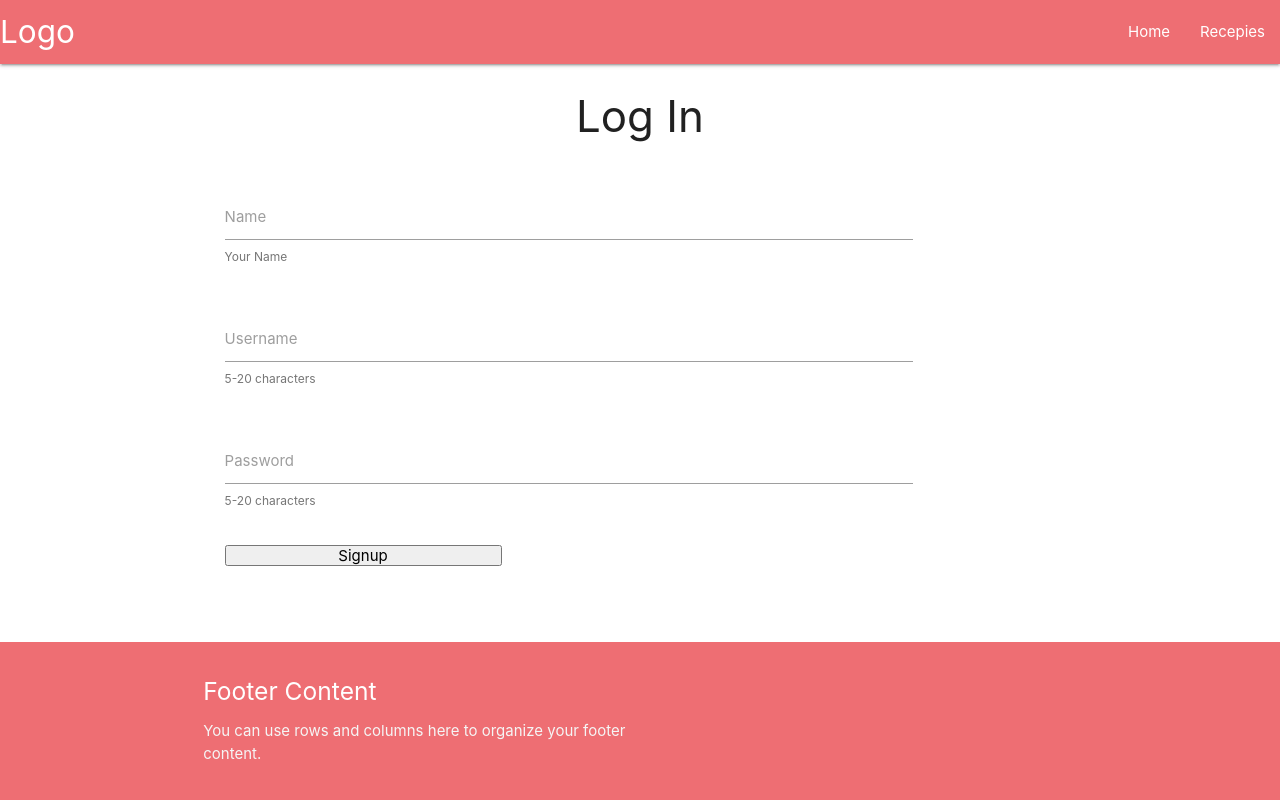
After one commit to dhruv2102/MS3-Recepie-Book, a Flask app: page /login in a window 1280 px wide. The commit adds this page. Run offline with Flask 2, Linux system fonts and the light colour scheme; some libraries are stand-ins or nearby versions.

Commit message:
Added login functionality

```diff
--- a/app.py
+++ b/app.py
@@ -15,6 +15,7 @@ app.config["MONGO_URI"] = os.environ.get("MONGO_URI")
 app.secret_key = os.environ.get("SECRET_KEY")
 
 mongo = PyMongo(app)
+
 
 @app.route("/")
 @app.route("/home")
@@ -46,8 +47,36 @@ def sign_up():
         session['user'] = request.form.get("username").lower()
         flash('You are sucessfully signed up!!!')
 
-        # Redirect to Profile Page------------------------------------------ Need to do
+        # Redirect to Profile Page------------------------------------------
+        # Need to do
     return render_template('sign_up.html')
+
+
+@app.route("/login", methods=["GET", "POST"])
+def login():
+    if request.method == "POST":
+        existing_user = mongo.db.users.find_one(
+            {"username": request.form.get("username").lower()}
+        )
+
+        if existing_user:
+            entered_password = request.form.get("password")
+            user_password = existing_user["password"]
+            users_name = existing_user['name']
+
+            if check_password_hash(entered_password, user_password):
+                session["user"] = existing_user['username']
+                flash("Welcome {}".format(users_name))
+                # Redirect to profile
+                return redirect(url_for('get_recepies'))
+            else:
+                flash("Your username/password was wrong")
+                return redirect(url_for('login'))
+        else:
+            flash("User doesn't exist, please sign up")
+            return redirect(url_for('sign_up'))
+
+    return render_template('login.html')
 
 
 @app.route("/get_recepies")
--- a/templates/base.html
+++ b/templates/base.html
@@ -56,6 +56,8 @@
                     <li><a href="#">Categories</a></li>
 
                 {% endif %}
+                <!-- Add logout -->
+
             {% endif%}
         </ul>
     </header>
--- /dev/null
+++ b/templates/login.html
@@ -0,0 +1,49 @@
+{% extends 'base.html'%}
+
+{% block content %}
+    <div class="row">
+        <h3 class='center-align'>Log In</h3>
+    </div>
+
+    <div class="row">
+        <form method="POST" class="col s12 m8 offset-m2" action="{{ url_for('sign_up') }}">
+
+            <!-- Username -->
+            <div class="row">
+                <div class="input-field col s10">
+                    <input id="name" name="name" type="text" class="validate" required>
+                    <label for="name">Name</label>
+                    <span class="helper-text" data-success="right">Your Name</span>
+                </div>
+            </div>
+
+            <!-- Username -->
+            <div class="row">
+                <div class="input-field col s10">
+                    <input id="username" name="username" type="text" minlength="5" maxlength="20" pattern="^[A-Za-z0-9_]{5,20}$" class="validate" required>
+                    <label for="username">Username</label>
+                    <span class="helper-text" data-error="5-20 characters" data-success="right">5-20 characters</span>
+                </div>
+            </div>
+
+            <!--Password -->
+            <div class="row">
+                <div class="input-field col s10">
+                    <input id="password" name="password" type="password" minlength="5" maxlength="20" pattern="^(?=.*\d)(?=.*[a-z])(?=.*[A-Z]).{5,20}$" class="validate" required>
+                    <label for="password">Password</label>
+                    <span class="helper-text" data-error="wrong" data-success="right">
+                        5-20 characters
+                    </span>
+                </div>
+            </div>
+
+            <!-- Submit -->
+            <div class="row">
+                <div class="col s12">
+                    <button type="submit" class="col s4">Signup</button>
+                </div>
+            </div>
+        </form>
+    </div>
+
+{% endblock %}
```
